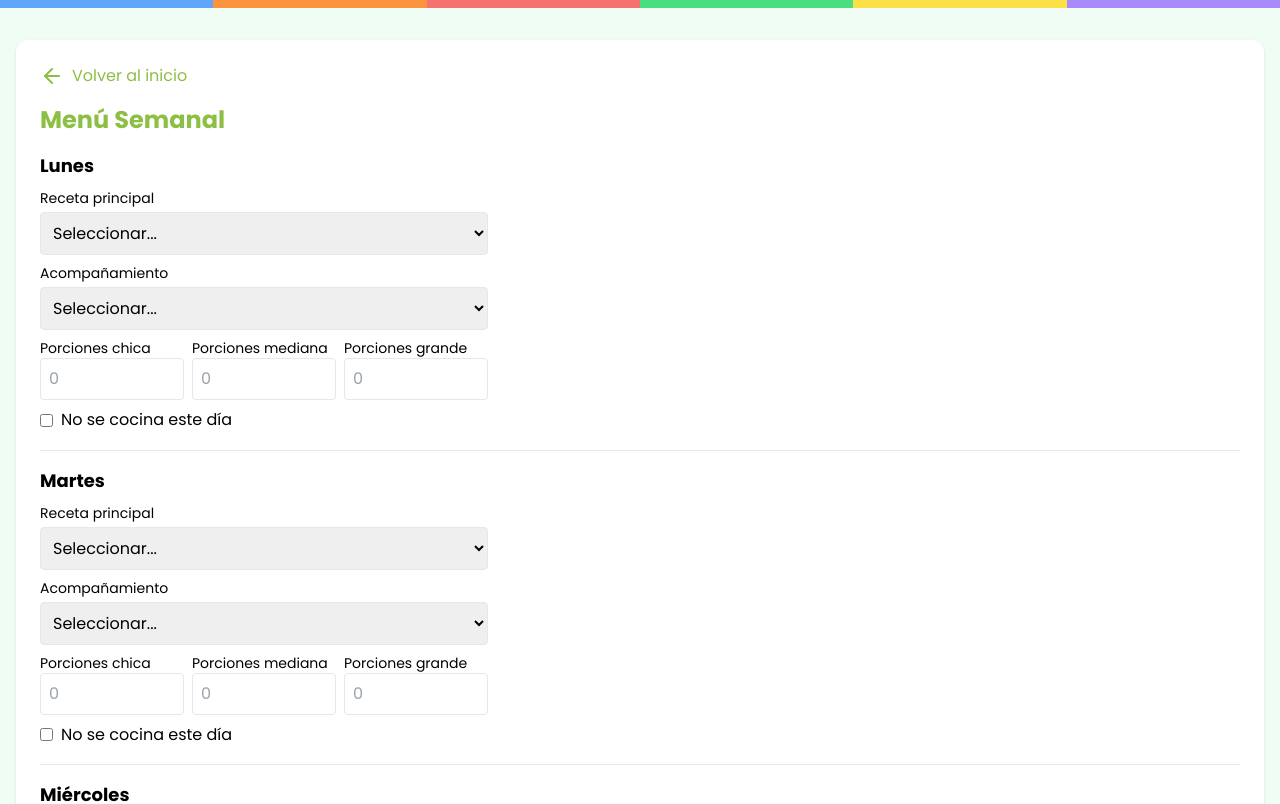
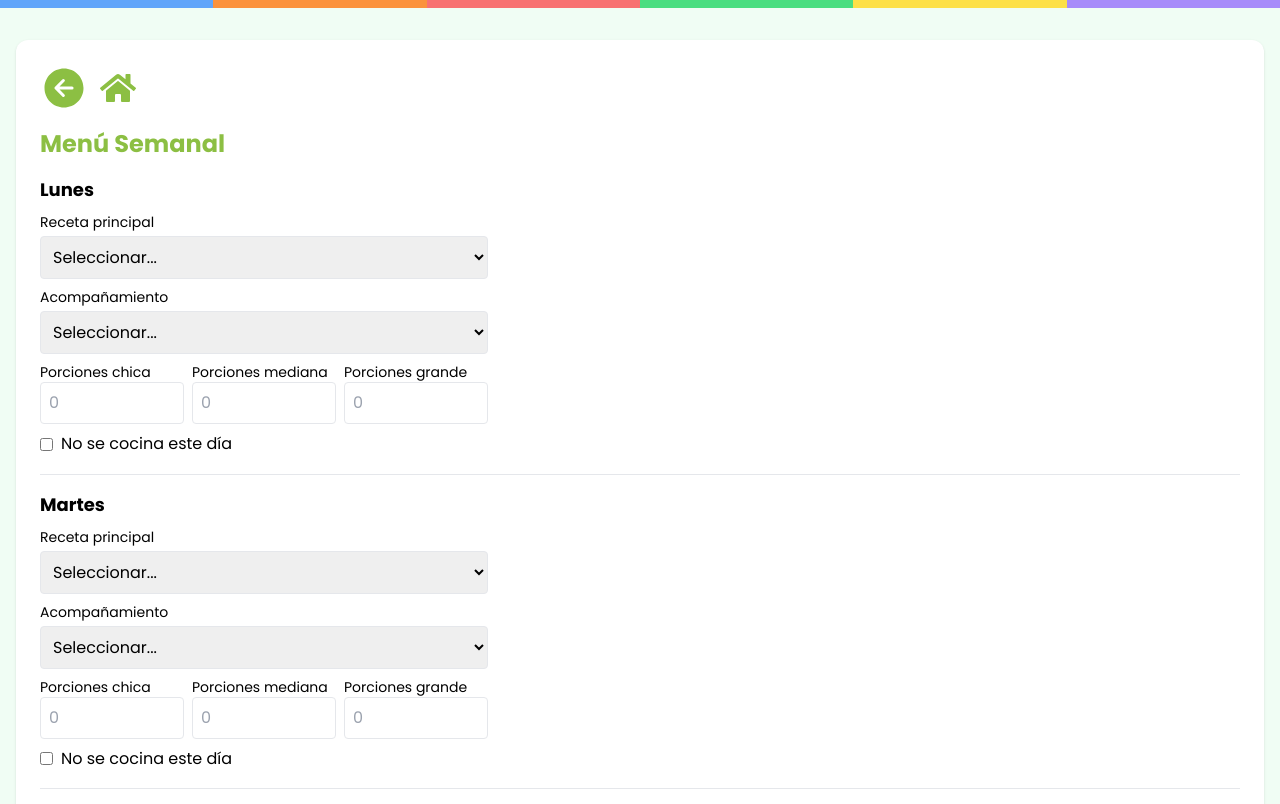
Before and after one commit to matiias793/Calculadora-2.0, a Next.js app: page /menu-semanal in a window 1280 px wide. Shown: the top 804 px of the page. Built offline with nearby package versions, Linux system fonts and the light colour scheme.

Commit message:
Agregar navegación mejorada a la página de planificación semanal

```diff
--- a/src/app/menu-semanal/page.tsx
+++ b/src/app/menu-semanal/page.tsx
@@ -5,6 +5,7 @@ import { useState } from 'react';
 import { exportMenuToPDF } from '@/utils/exportMenuPDF';
 import { FaFilePdf } from 'react-icons/fa';
 import { nombresRecetasAlmuerzo, nombresAcompanamientos } from '@/utils/recetas-almuerzo';
+import NavigationButtons from '@/components/shared/NavigationButtons';
 
 type TipoComensal = 'chica' | 'mediana' | 'grande';
 
@@ -56,10 +57,9 @@ const MenuSemanal = () => {
 
   return (
     <div className="p-6 bg-white shadow rounded-xl">
-      <Link href="/" className="flex items-center text-logoGreen hover:underline mb-4">
-        <ArrowLeft className="mr-2" />
-        Volver al inicio
-      </Link>
+      <div className="mb-4">
+        <NavigationButtons />
+      </div>
 
       <h2 className="text-2xl font-bold text-logoGreen mb-4">Menú Semanal</h2>
 
```
